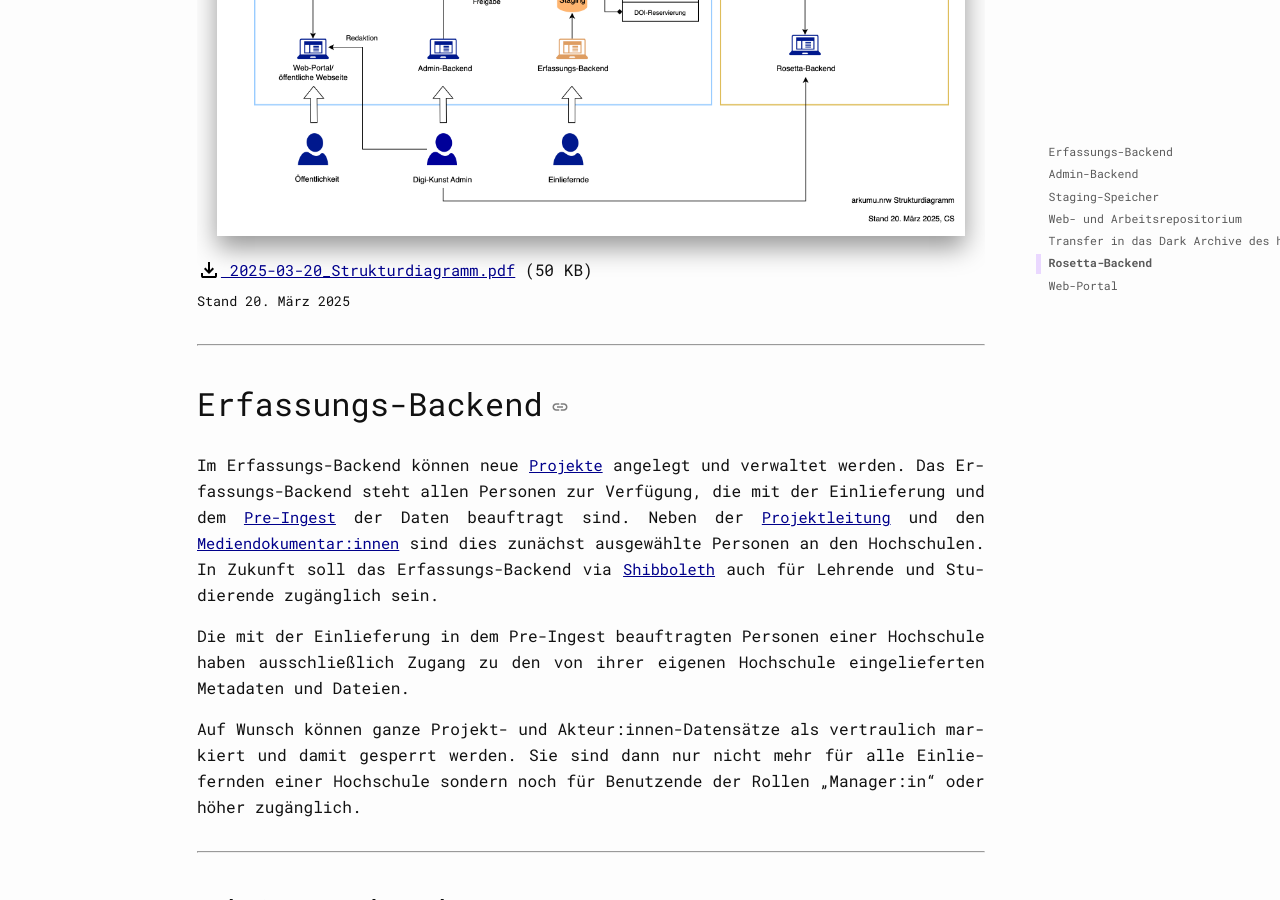
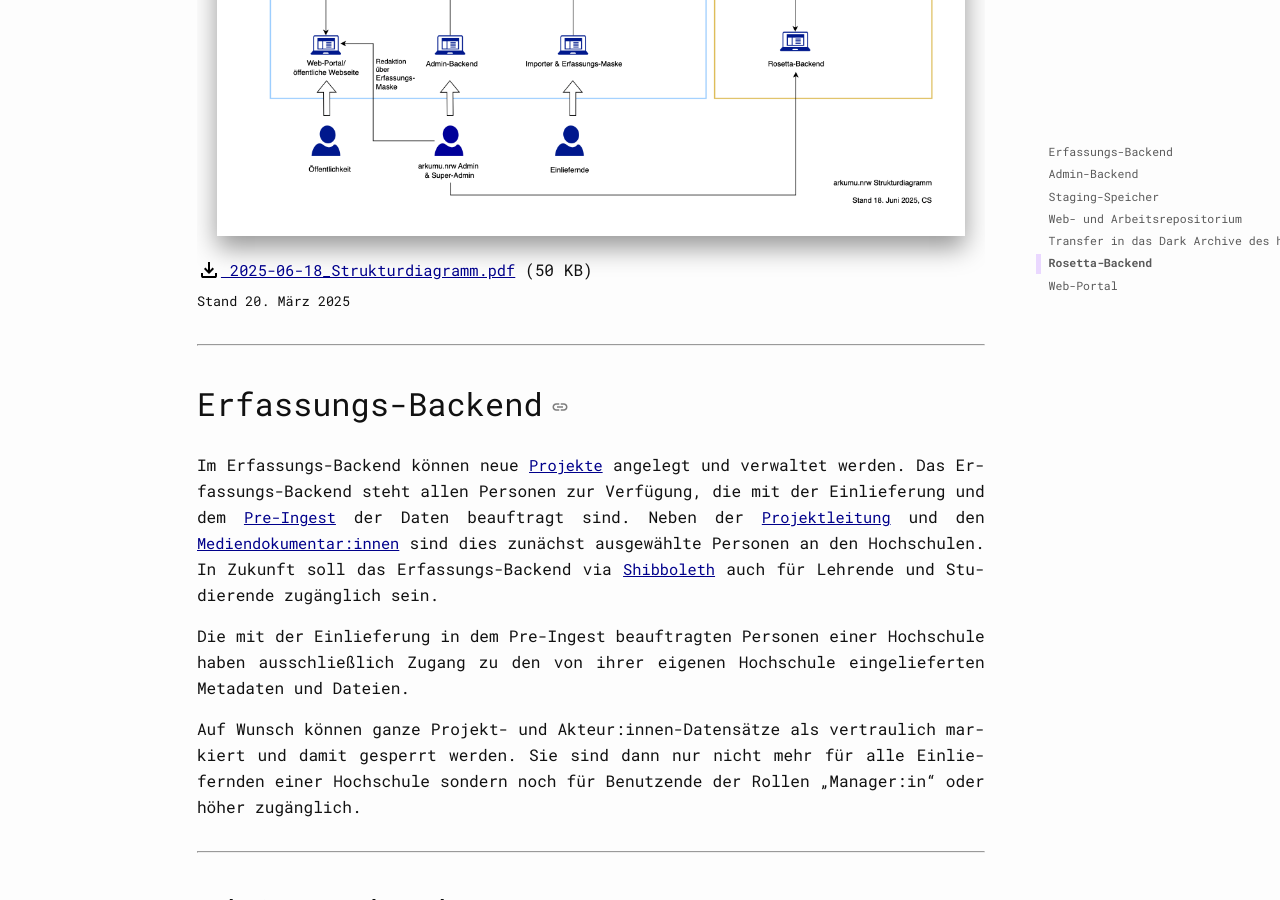
Before and after one commit to arkumu/arkumu.github.io, a Jekyll site: the page built from technische-dokumentation/infrastruktur.markdown, in a window 1280 px wide and 900 px high, scrolled down 691 px. Built offline with Jekyll 4.4.1, drawn with Linux system fonts in a browser that asks for light colours; a script that is not in the unit is left out.

Commit message:
update Strukturdiagramm

```diff
--- a/technische-dokumentation/infrastruktur.markdown
+++ b/technische-dokumentation/infrastruktur.markdown
@@ -6,9 +6,9 @@ order: 3.3
 
 Dieses Strukturdiagramm veranschaulicht den logischen Aufbau der derzeitigen Projektinfrastruktur und zeigt die Zusammenhänge von Systemkomponenten, Nutzer:innen, angebundenen Diensten und externen Institutionen. In den folgenden Abschnitten werden die zentralen Einheiten dieses Modells kurz erklärt und ihre zentralen Funktionsweisen beschrieben.
 
-[![arkumu.nrw-Strukturdiagramm Stand Juli 2024](/assets/images/2025-03-20_Strukturdiagramm.png 'Das Strukturdiagramm veranschaulicht den logischen Aufbau der intendierten Projektinfrastruktur')](/assets/images/2025-03-20_Strukturdiagramm.png)
+[![arkumu.nrw-Strukturdiagramm Stand Juli 2024](/assets/images/2025-06-18_Strukturdiagramm.png 'Das Strukturdiagramm veranschaulicht den logischen Aufbau der intendierten Projektinfrastruktur')](/assets/images/2025-06-18_Strukturdiagramm.png)
 
-[<svg class="download-icon" xmlns="https://www.w3.org/2000/svg" height="24" viewBox="0 -960 960 960" width="24"><path d="M480-320 280-520l56-58 104 104v-326h80v326l104-104 56 58-200 200ZM240-160q-33 0-56.5-23.5T160-240v-120h80v120h480v-120h80v120q0 33-23.5 56.5T720-160H240Z"/></svg> 2025-03-20_Strukturdiagramm.pdf](/assets/documents/2025-03-20_Strukturdiagramm.pdf) (50 KB)\
+[<svg class="download-icon" xmlns="https://www.w3.org/2000/svg" height="24" viewBox="0 -960 960 960" width="24"><path d="M480-320 280-520l56-58 104 104v-326h80v326l104-104 56 58-200 200ZM240-160q-33 0-56.5-23.5T160-240v-120h80v120h480v-120h80v120q0 33-23.5 56.5T720-160H240Z"/></svg> 2025-06-18_Strukturdiagramm.pdf](/assets/documents/2025-06-18_Strukturdiagramm.pdf) (50 KB)\
 <sub>Stand 20. März 2025</sub>
 
 ----
```
Also changed, not shown: assets/images/2025-03-20_Strukturdiagramm.png (deleted), assets/images/2025-06-18_Strukturdiagramm.png (added), 2 other files.
